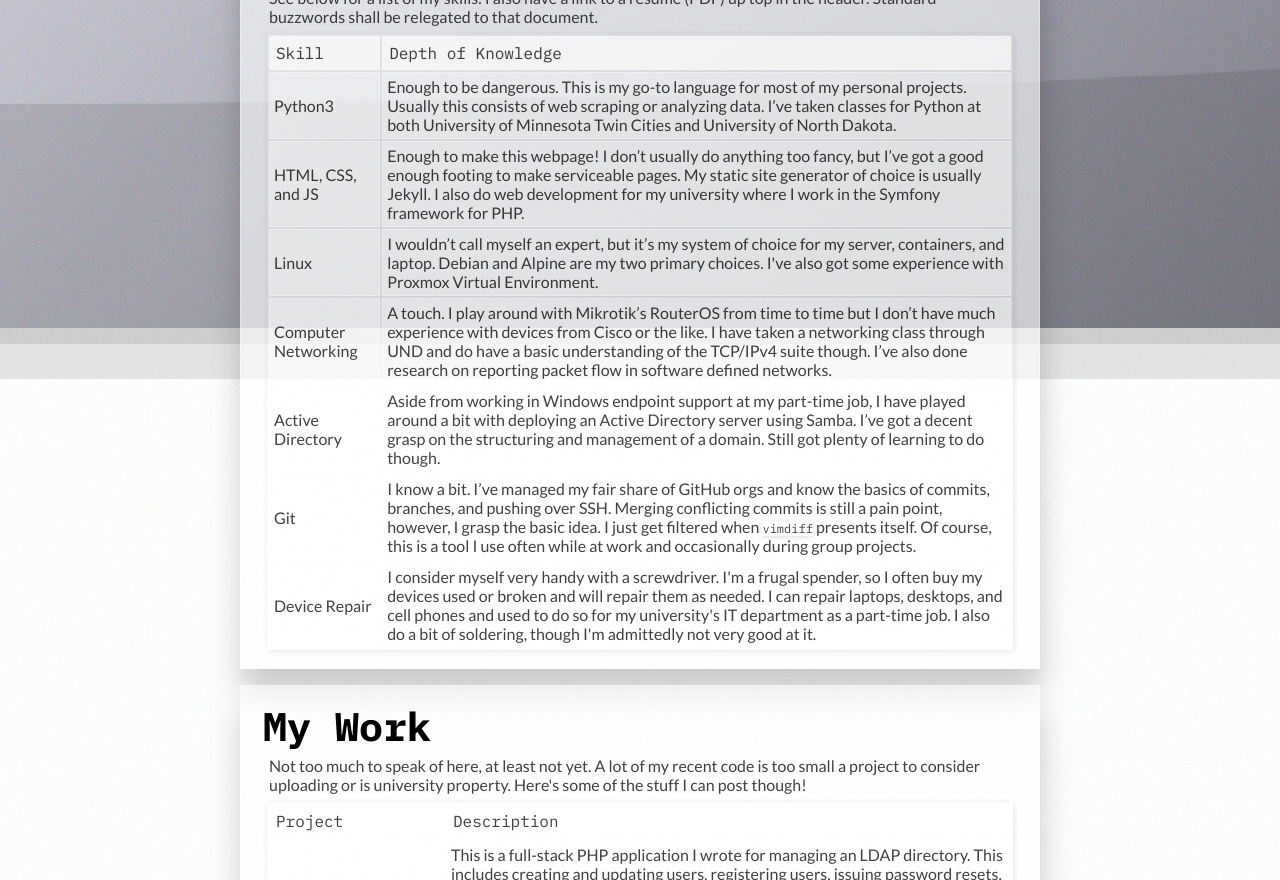
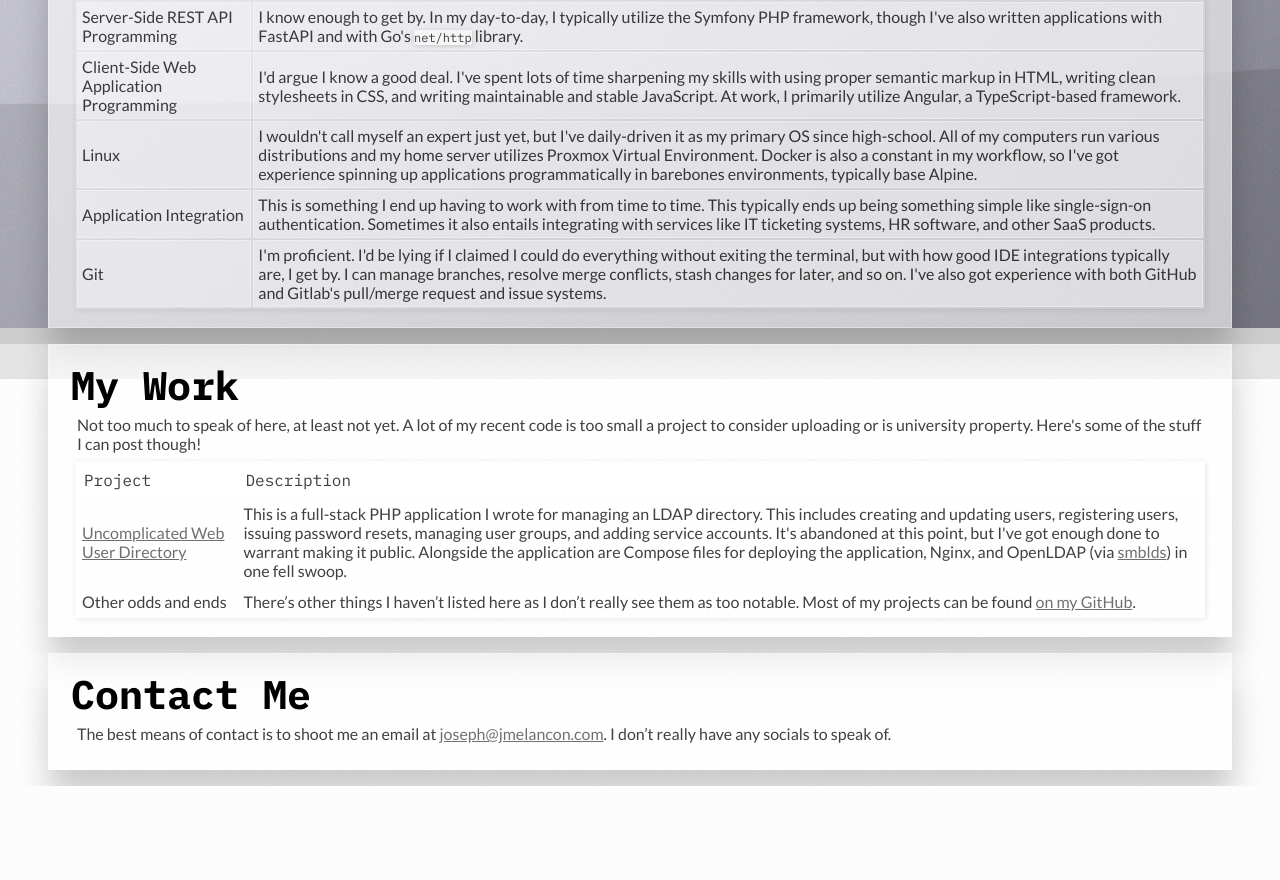
Before and after one commit to jmelancon/homepage-waves, a plain HTML site: page index.html in a window 1280 px wide. Shown: the part 472-1352 px from the top of the page. After the commit the page ends 1258 px from the top, so only its background shows below. Drawn offline with Linux system fonts and the light colour scheme.

Commit message:
update content, limit content on ultrawides

```diff
--- a/index.html
+++ b/index.html
@@ -4,7 +4,7 @@
         <!-- SEO Junk -->
         <meta charset="UTF-8"/>
         <meta name="author" content="Joseph Melancon"/>
-        <meta name="description" content="Hi, I'm Joseph Melancon, a full time student and part time full-stack web developer. This is my personal webpage touching on my skills and projects."/>
+        <meta name="description" content="Hi, I'm Joseph Melancon, a junior software engineer. This is my personal webpage touching on my skills and projects."/>
         <meta name="viewport" content="width=device-width, initial-scale=1"/>
         <link rel="canonical" href="https://jmelancon.com"/>
         <link rel="icon" href="favicon.ico"/>
@@ -79,7 +79,6 @@
                     <h1>Joseph Melancon</h1>
                     <nav>
                         <span><a href="https://github.com/jmelancon">GitHub</a></span>
-                        <span><a href="" onclick="alert('i haven\'t actually created one yet lol')">LinkedIn</a></span>
                         <span><a href="/assets/resume.md.pdf">Resume</a></span>
                     </nav>
                 </div>
@@ -87,9 +86,9 @@
             <section>
                 <h2>Hello!</h2>
                 <p>
-                    My name is Joseph Melancon. I'm 21 and currently a junior seeking a bachelor's in Computer Science at
-                    University of North Dakota in Grand Forks, North Dakota. I'm also pursuing minors in cybersecurity
-                    and mathematics. I enjoy programming, soldering, and on occasion, video games.
+                    My name is Joseph Melancon. I'm 22 and hold a bachelor's of science in computer science
+                    from University of North Dakota. I also hold minors in mathematics and cybersecurity
+                    from the same institution. I enjoy making, dissecting, and repairing both software and hardware.
                 </p>
             </section>
             <section>
@@ -107,62 +106,45 @@
                     </thead>
                     <tbody>
                         <tr>
-                        <td>Python3</td>
+                            <td>Server-Side REST API Programming</td>
                             <td>
-                            Enough to be dangerous. This is my go-to language for most of my personal projects. Usually
-                            this consists of web scraping or analyzing data. I’ve taken classes for Python at both
-                            University of Minnesota Twin Cities and University of North Dakota.
+                                I know enough to get by. In my day-to-day, I typically utilize the Symfony PHP framework,
+                                though I've also written applications with FastAPI and with Go's <code>net/http</code>
+                                library.
                             </td>
                         </tr>
                         <tr>
-                        <td>HTML, CSS, and JS</td>
+                            <td>Client-Side Web Application Programming</td>
                             <td>
-                            Enough to make this webpage! I don’t usually do anything too fancy, but I’ve got a good enough
-                            footing to make serviceable pages. My static site generator of choice is usually Jekyll. I also
-                            do web development for my university where I work in the Symfony framework for PHP.
+                                I'd argue I know a good deal. I've spent lots of time sharpening my skills with using proper
+                                semantic markup in HTML, writing clean stylesheets in CSS, and writing maintainable and
+                                stable JavaScript. At work, I primarily utilize Angular, a TypeScript-based framework.
                             </td>
                         </tr>
                         <tr>
                             <td>Linux</td>
                             <td>
-                            I wouldn’t call myself an expert, but it’s my system of choice for my server, containers, and
-                            laptop. Debian and Alpine are my two primary choices. I've also got some experience with
-                            Proxmox Virtual Environment.
+                                I wouldn't call myself an expert just yet, but I've daily-driven it as my primary OS since
+                                high-school. All of my computers run various distributions and my home server utilizes
+                                Proxmox Virtual Environment. Docker is also a constant in my workflow, so I've got experience
+                                spinning up applications programmatically in barebones environments, typically base Alpine.
                             </td>
                         </tr>
                         <tr>
-                        <td>Computer Networking</td>
+                            <td>Application Integration</td>
                             <td>
-                            A touch. I play around with Mikrotik’s RouterOS from time to time but I don’t have much
-                            experience with devices from Cisco or the like. I have taken a networking class through UND
-                            and do have a basic understanding of the TCP/IPv4 suite though. I’ve also done research on
-                            reporting packet flow in software defined networks.
-                        </td>
-                    </tr>
-                    <tr>
-                        <td>Active Directory</td>
-                        <td>
-                            Aside from working in Windows endpoint support at my part-time job, I have played around a bit
-                            with deploying an Active Directory server using Samba. I’ve got a decent grasp on the
-                            structuring and management of a domain. Still got plenty of learning to do though.
+                                This is something I end up having to work with from time to time. This typically ends up
+                                being something simple like single-sign-on authentication. Sometimes it also entails
+                                integrating with services like IT ticketing systems, HR software, and other SaaS products.
                             </td>
                         </tr>
                         <tr>
                             <td>Git</td>
                             <td>
-                            I know a bit. I’ve managed my fair share of GitHub orgs and know the basics of commits,
-                            branches, and pushing over SSH. Merging conflicting commits is still a pain point, however,
-                            I grasp the basic idea. I just get filtered when <code>vimdiff</code> presents itself. Of
-                            course, this is a tool I use often while at work and occasionally during group projects.
-                        </td>
-                    </tr>
-                    <tr>
-                        <td>Device Repair</td>
-                        <td>
-                            I consider myself very handy with a screwdriver. I'm a frugal spender, so I often buy my
-                            devices used or broken and will repair them as needed. I can repair laptops, desktops, and
-                            cell phones and used to do so for my university's IT department as a part-time job. I also do
-                            a bit of soldering, though I'm admittedly not very good at it.
+                                I'm proficient. I'd be lying if I claimed I could do everything without exiting the terminal,
+                                but with how good IDE integrations typically are, I get by. I can manage branches, resolve
+                                merge conflicts, stash changes for later, and so on. I've also got experience with both
+                                GitHub and Gitlab's pull/merge request and issue systems.
                             </td>
                         </tr>
                     </tbody>
@@ -187,18 +169,9 @@
                         <td>
                             This is a full-stack PHP application I wrote for managing an LDAP directory. This includes creating
                             and updating users, registering users, issuing password resets, managing user groups, and
-                            adding service accounts. It's not done yet, but I've got enough done to warrant making it public.
+                            adding service accounts. It's abandoned at this point, but I've got enough done to warrant making it public.
                             Alongside the application are Compose files for deploying the application, Nginx, and OpenLDAP
                             (via <a href="https://github.com/smblds/smblds-container">smblds</a>) in one fell swoop.
-                        </td>
-                    </tr>
-                    <tr>
-                        <td><a href="https://massmusicconvert.jmelancon.com">massmusicconvert Batch Music Conversion Script</a></td>
-                        <td>
-                            A script I wrote that handles assisting in converting lots of music to different formats.
-                            It's not complete and may not ever be in a state I consider complete, however, it's still
-                            a script I use quite often to keep a folder of MP3 transcodes of my CD collection. I usually
-                            rip to Flac, so this script can get me to a format that I can bring into iTunes.
                         </td>
                     </tr>
                     <tr>
--- a/styles/layout.css
+++ b/styles/layout.css
@@ -33,9 +33,8 @@ body{
 }
 
 #content {
-    z-index: 2;
-    margin: var(--page-margin);
-    padding: 0 var(--page-padding);
+    margin: auto;
+    max-width: min(80rem, calc(100vw - var(--page-margin) * 2));
 }
 
 #content > section > *{
```
Lines whose indentation alone changed are shown as unchanged.
